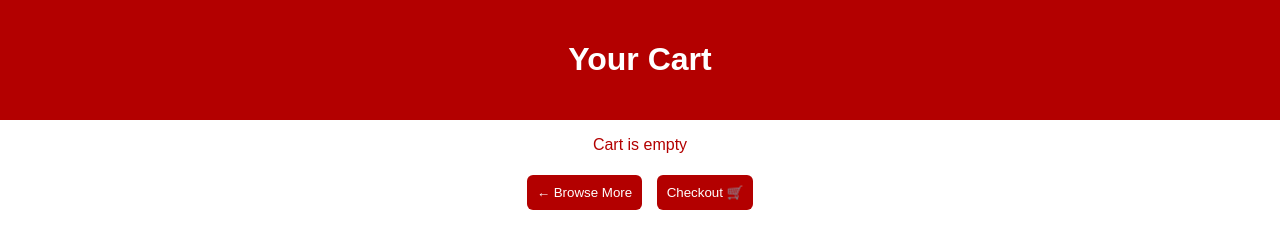
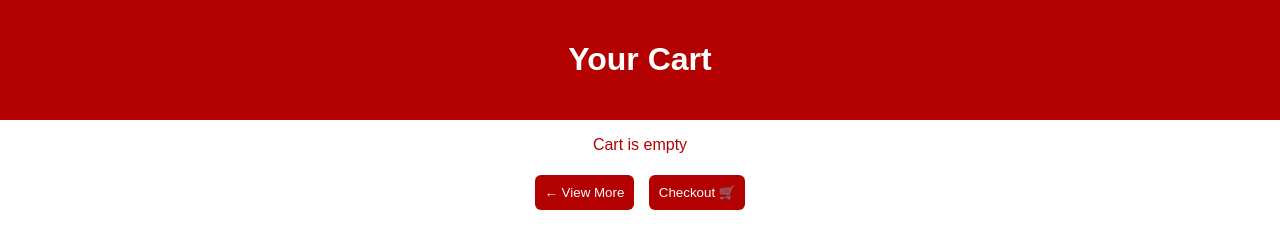
Before and after one commit to LizzyMagano/INSIGHT-HUB, a plain HTML site: page cart.html in a window 1280 px wide. Drawn offline with Linux system fonts and the light colour scheme.

```diff
--- a/cart.html
+++ b/cart.html
@@ -21,7 +21,7 @@
 
 <div id="cart"></div>
 
-<button onclick="goBack()">← Browse More</button>
+<button onclick="goBack()">← View More</button>
 <button onclick="checkout()">Checkout 🛒</button>
 
 <script>
```
